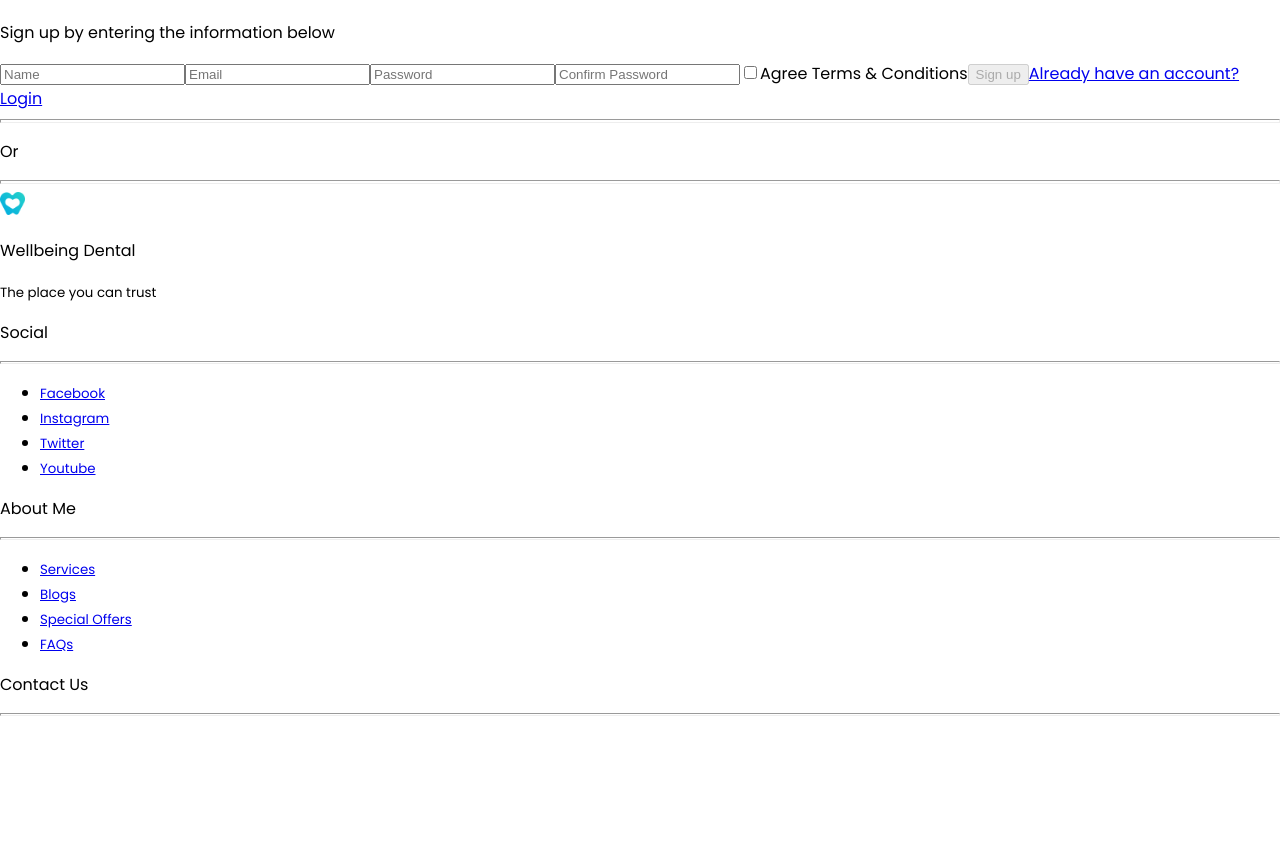
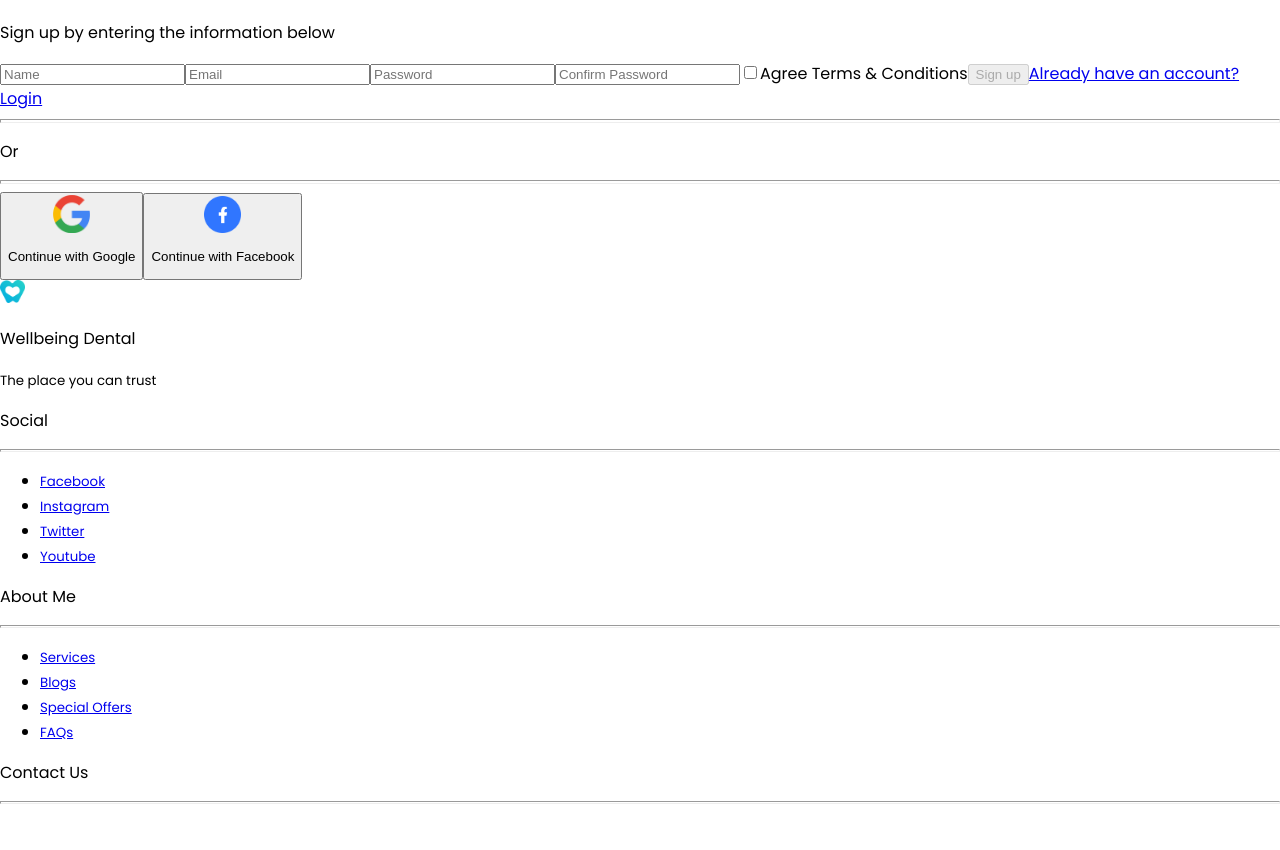
Before and after one commit to forhad-eng/welbeing-dental, a React (Create React App) app: page /signup in a window 1280 px wide. Shown: the part 1942-2792 px from the top of the page. Built offline with nearby package versions, Linux system fonts and the light colour scheme; no server answers.

Commit message:
error handling with social login implemented

```diff
--- a/src/Pages/Login/SignUp/SignUp.js
+++ b/src/Pages/Login/SignUp/SignUp.js
@@ -5,6 +5,7 @@ import { Link, useNavigate } from 'react-router-dom'
 import { auth } from '../../../Firebase/firebase.init'
 import loginVector from '../../../images/login-vector.png'
 import LoadingSpinner from '../../Shared/LoadingSpinner/LoadingSpinner'
+import SocialLogin from '../SocialLogin/SocialLogin'
 
 const SignUp = () => {
     const [agree, setAgree] = useState(false)
@@ -19,6 +20,7 @@ const SignUp = () => {
     const navigate = useNavigate()
 
     if (user) {
+        toast.success('Success', { id: 'userCreationSuccess' })
         navigate('/')
     }
 
@@ -60,7 +62,7 @@ const SignUp = () => {
         e.preventDefault()
 
         if (pass.value !== confirmPass.value) {
-            toast.error("Password didn't match")
+            toast.error("Password didn't match", { id: 'passNotMatch' })
             return
         }
 
@@ -74,7 +76,7 @@ const SignUp = () => {
                 <LoadingSpinner />
             ) : (
                 <div>
-                    <div className="lg:px-16 my-10">
+                    <div className="lg:px-16 mt-10 mb-2">
                         <div className="grid lg:grid-cols-2 gap-5 lg:gap-0">
                             <img src={loginVector} alt="" />
 
@@ -158,10 +160,16 @@ const SignUp = () => {
                         </div>
                     </div>
 
-                    <div className="w-3/4 md:w-1/3 mx-auto px-8 my-2 flex items-center">
-                        <hr style={{ height: '2px' }} className="w-1/2 bg-gray-300 mr-2" />
-                        <p>Or</p>
-                        <hr style={{ height: '2px' }} className="w-1/2 bg-gray-300 ml-2" />
+                    <div className="pl-1 lg:pr-36">
+                        <div className="px-8 flex justify-start md:justify-center lg:justify-end items-center">
+                            <hr style={{ height: '2px' }} className="w-32 md:w-44 bg-gray-300 mr-2" />
+                            <p>Or</p>
+                            <hr style={{ height: '2px' }} className="w-32 md:w-44 bg-gray-300 ml-2" />
+                        </div>
+
+                        <div className="flex justify-start md:justify-center lg:justify-end items-center">
+                            <SocialLogin />
+                        </div>
                     </div>
                 </div>
             )}
--- a/src/Pages/Login/SocialLogin/SocialLogin.js
+++ b/src/Pages/Login/SocialLogin/SocialLogin.js
@@ -11,17 +11,24 @@ const SocialLogin = () => {
     const [signInWithFacebook, facebookUser, , fError] = useSignInWithFacebook(auth)
     const navigate = useNavigate()
 
+    let errorElement
+    if (gError || fError) {
+        errorElement = (
+            <p className="text-red-700">
+                {gError?.message}
+                {fError?.message}
+            </p>
+        )
+    }
+
     if (googleUser || facebookUser) {
         toast.success('Success', { id: 'loginSuccess' })
         navigate('/')
     }
 
-    if (gError || fError) {
-        toast.error(`${gError?.message} ${fError?.message}`, { id: 'loginError' })
-    }
-
     return (
         <div className="px-10 md:px-20 my-2">
+            {errorElement}
             <button
                 onClick={() => signInWithGoogle()}
                 className="w-full flex items-center bg-white mb-2 p-1 border-2 border-gray-300 rounded-full outline-none"
--- a/src/Pages/Shared/Header/Header.js
+++ b/src/Pages/Shared/Header/Header.js
@@ -2,6 +2,7 @@ import { MenuIcon, XIcon } from '@heroicons/react/solid'
 import { signOut } from 'firebase/auth'
 import React, { useState } from 'react'
 import { useAuthState } from 'react-firebase-hooks/auth'
+import toast from 'react-hot-toast'
 import { Link, NavLink } from 'react-router-dom'
 import { auth } from '../../../Firebase/firebase.init'
 import logo from '../../../images/logo.png'
@@ -48,7 +49,7 @@ const Header = () => {
                     </NavLink>
                     {user ? (
                         <button
-                            onClick={() => signOut(auth)}
+                            onClick={() => signOut(auth).then(toast.success('Signed Out'))}
                             className="px-3 py-1 bg-blue-500 text-white rounded outline-none"
                         >
                             Sign out
```
